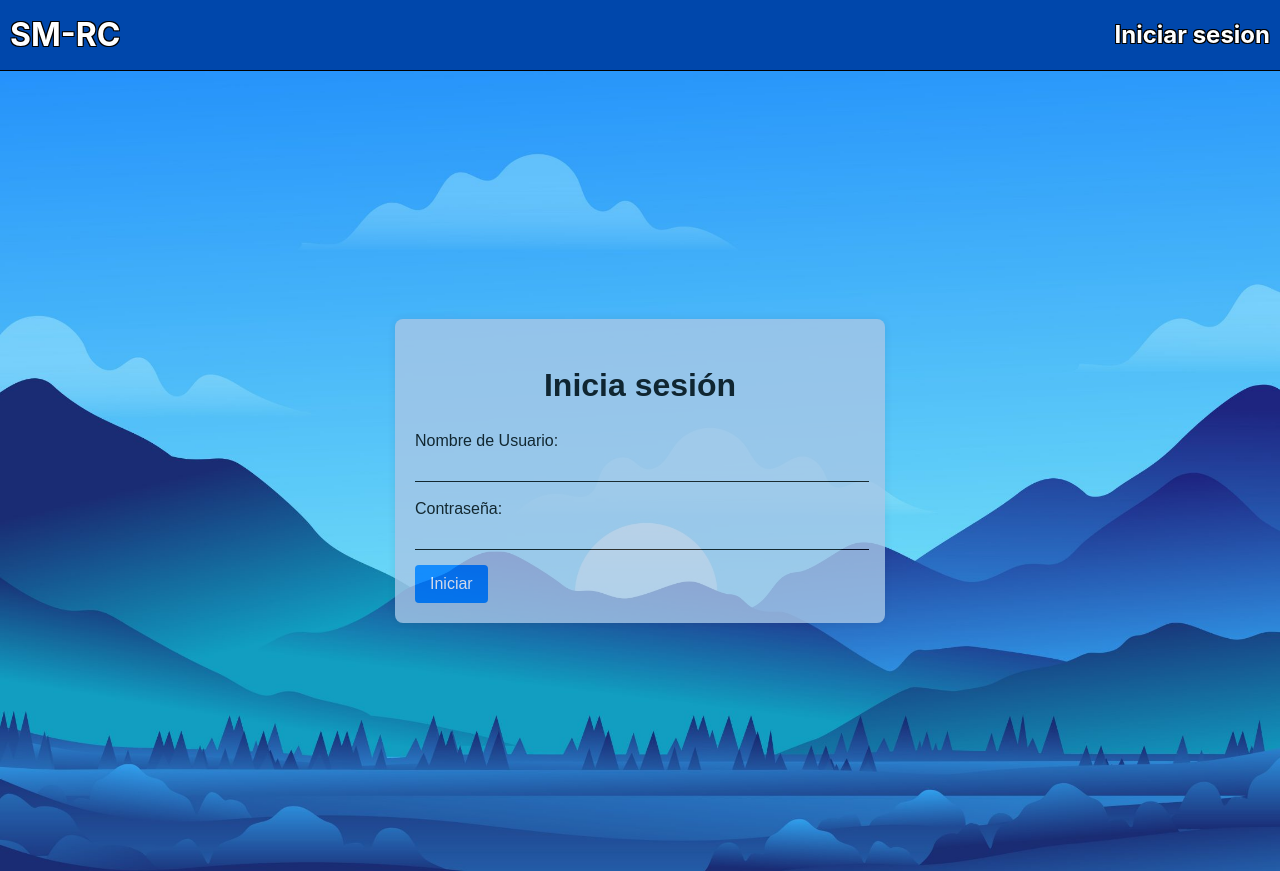
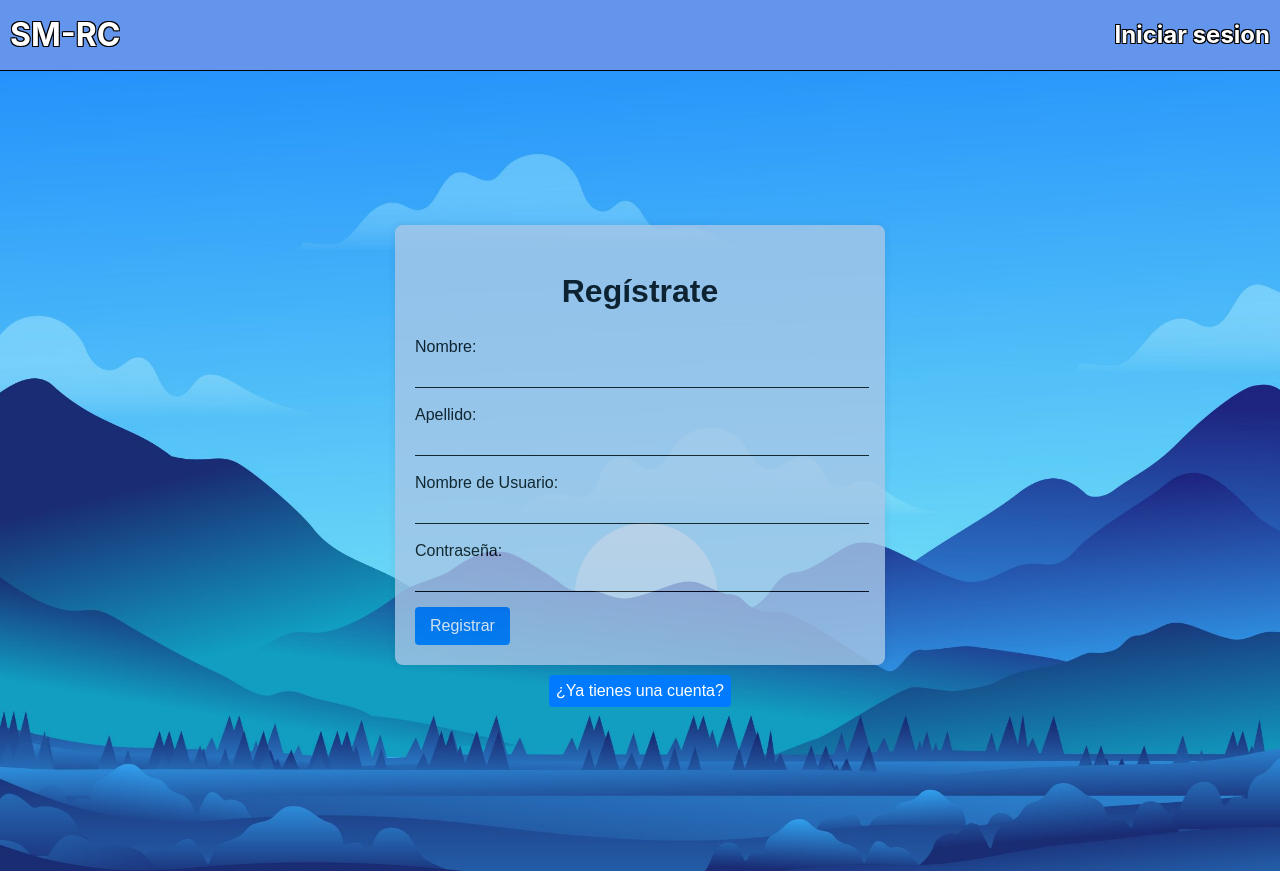
Before and after one commit to Shigaxz/react-social, a React (Vite) app: page /register in a window 1280 px wide. Built offline with nearby package versions, Linux system fonts and the light colour scheme.

Commit message:
Visual Register

```diff
--- a/src/components/Navbar.css
+++ b/src/components/Navbar.css
@@ -1,6 +1,6 @@
 .navbar{
-    background-color: #0047AB;
-    border-bottom: 1px solid #000000;
+    background-color: #6495ED;
+    border-bottom: 0.5px solid #000000;
     align-items: center;
     display: flex;
     height: 70px;
--- a/src/components/Register/Login.jsx
+++ b/src/components/Register/Login.jsx
@@ -22,7 +22,7 @@ function Login() {
       };
 
   return (
-      <div className="log">
+      <>
         <form onSubmit={handleSubmit} className='form-r'>
         <h1 className='ti-l'>Inicia sesión</h1>
           <label className='lbl-l'>
@@ -47,7 +47,7 @@ function Login() {
           </label>
           <button className='btn-l' type="submit">Iniciar</button>
         </form>
-      </div>
+      </>
     );
 }
 
--- a/src/components/Register/Register.jsx
+++ b/src/components/Register/Register.jsx
@@ -24,7 +24,7 @@ function Register() {
       };
 
   return (
-      <div className="reg">
+      <>
         <form onSubmit={handleSubmit} className='form-r'>
         <h1 className='ti-r'>Regístrate</h1>
           <label className='lbl-r'>
@@ -69,7 +69,7 @@ function Register() {
           </label>
           <button className='btn-r' type="submit">Registrar</button>
         </form>
-      </div>
+      </>
     );
 }
 
--- a/src/components/ShowHide.jsx
+++ b/src/components/ShowHide.jsx
@@ -7,9 +7,9 @@ function ShowHide() {
         setShow(!show);
     }
   return (
-    <div>
+    <div className='registerpage'>
         <button className="show" onClick={handleClick}>{show ? "Ocultar" : "Mostrar"}</button>
-        {show && <h2 className="mostrar">HIDE ME</h2>}
+        {show ? <h2 className="mostrar">HIDE ME</h2> : <h1>SA</h1>}
     </div>
   )
 }
--- /dev/null
+++ b/src/views/Register.css
@@ -0,0 +1,24 @@
+.RegisterPage {
+    font-family: Arial, sans-serif;
+    display: flex;
+    flex-direction: column;
+    align-items: center;
+    justify-content: center;
+    height: 100vh;
+    background-image: url("/public/background.jpg");
+    background-size: cover;
+    background-position: center;
+    background-repeat: no-repeat;
+    background-attachment: fixed;
+}
+.btn-change{
+    margin: 10px;
+    padding: 7px;
+    background-color: #007bff;
+    color: white;
+    border: none;
+    border-radius: 4px;
+    cursor: pointer;
+    font-size: 16px;
+    border: 1px;
+}
--- a/src/views/Register.jsx
+++ b/src/views/Register.jsx
@@ -1,13 +1,23 @@
-import React from 'react'
+import React, { useState } from 'react'
 import Navbar from '../components/Navbar'
 import Register from '../components/Register/Register'
 import Login from '../components/Register/Login'
 
+import './Register.css'
+
 function RegisterPage() {
+  const [show, setShow] = useState(true);
+
+    const handleClick = (event) => {
+        setShow(!show);
+    }
   return (
     <>
     <Navbar />
-    <Login />
+    <div className='RegisterPage'>
+    {show ? <Register /> : <Login />}
+    <button className="btn-change" onClick={handleClick}>{show ? "¿Ya tienes una cuenta?" : "Crea una cuenta"}</button>
+    </div>
     </>
   )
 }
```
Also changed, not shown: 1 other file (tests, documents, lock files or other folders).
